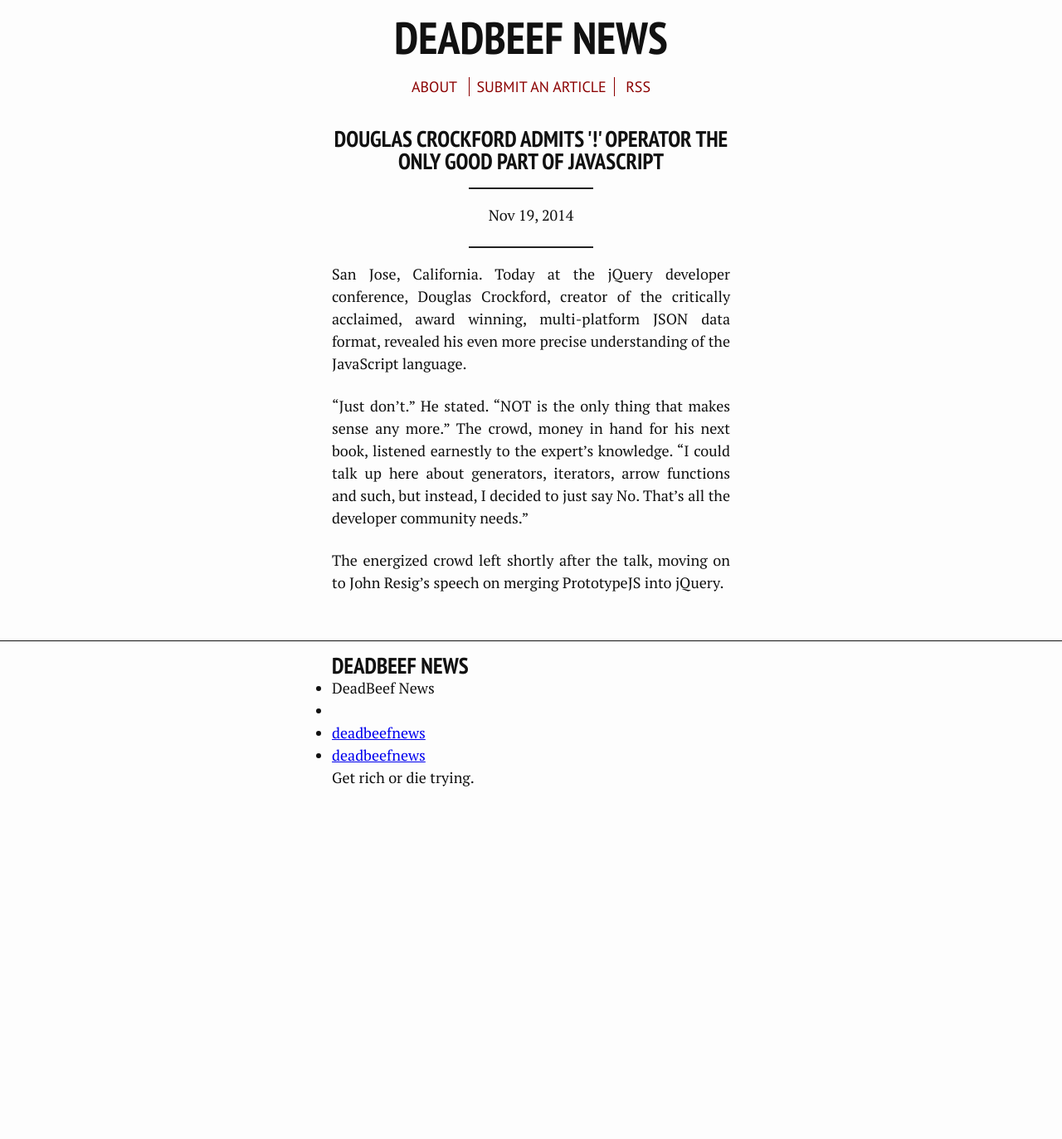
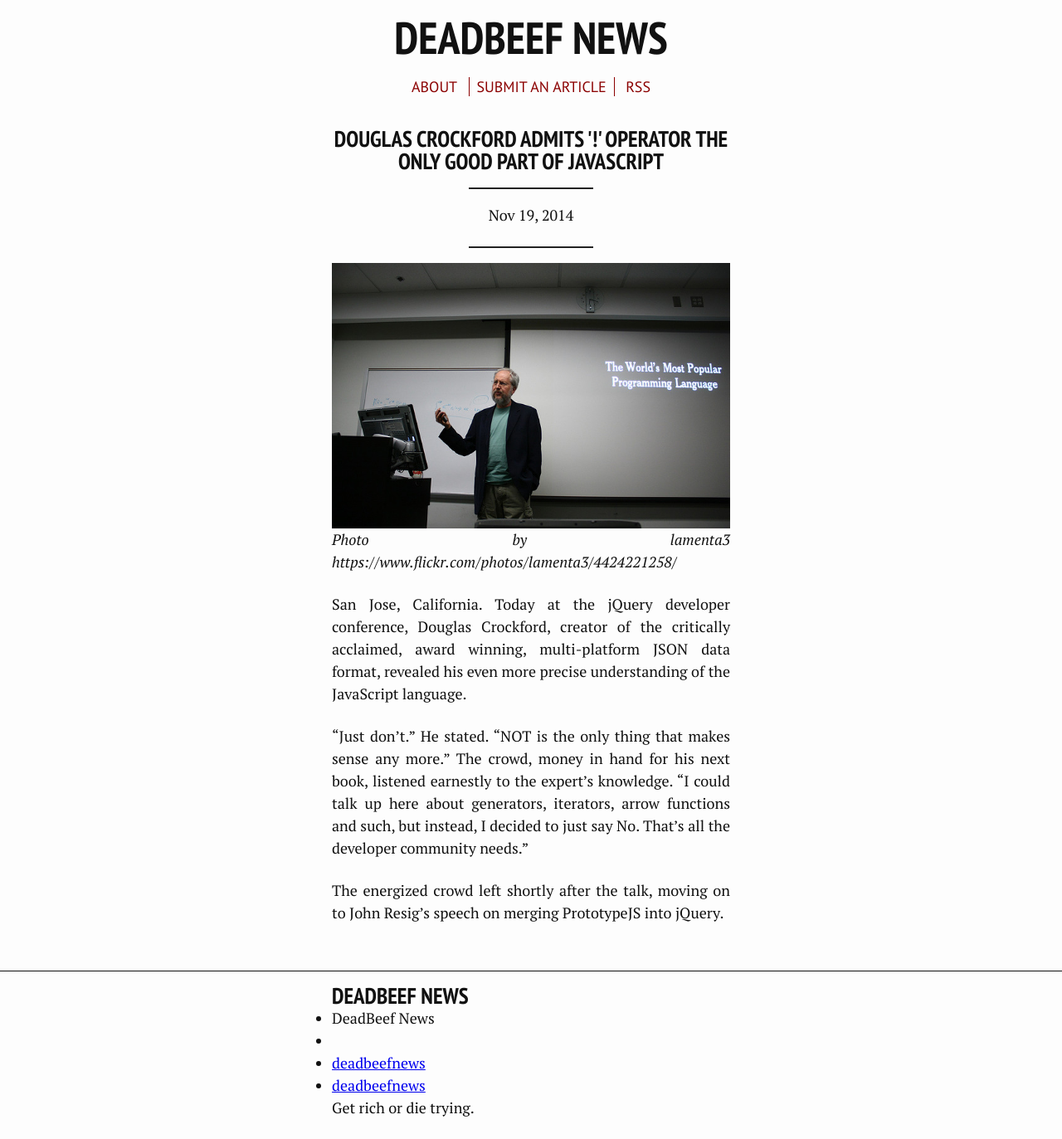
Before and after one commit to deadbeefnews/deadbeefnews.github.io, a Jekyll site: the page built from _posts/2014-11-19-douglas-crockford-javascript.markdown, in a window 1280 px wide. Shown: the whole page at 83% size. Built offline with Jekyll 4.4.1, drawn with Linux system fonts in a browser that asks for light colours; before the commit the page ends 975 px from its top, so only the background shows below that.

Commit message:
Add image to Crockford article

```diff
--- a/_posts/2014-11-19-douglas-crockford-javascript.markdown
+++ b/_posts/2014-11-19-douglas-crockford-javascript.markdown
@@ -4,6 +4,9 @@
 date:   2014-11-19 00:16:00
 categories: programming
 ---
+![Douglas Crockford](/images/crockford-medium.jpg)
+*Photo by lamenta3 https://www.flickr.com/photos/lamenta3/4424221258/*
+
 San Jose, California. Today at the jQuery developer conference, Douglas Crockford, creator of the critically acclaimed, award winning, multi-platform JSON data format, revealed his even more precise understanding of the JavaScript language.
 
 "Just don't." He stated. "NOT is the only thing that makes sense any more." The crowd, money in hand for his next book, listened earnestly to the expert's knowledge. "I could talk up here about generators, iterators, arrow functions and such, but instead, I decided to just say No. That's all the developer community needs."
```
